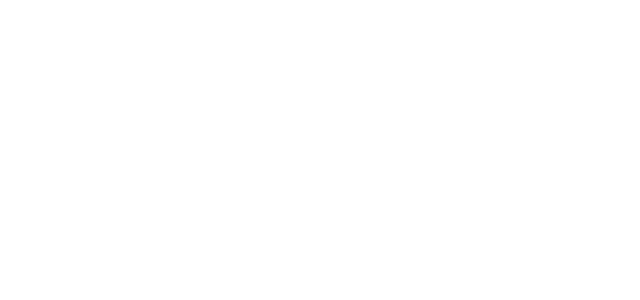
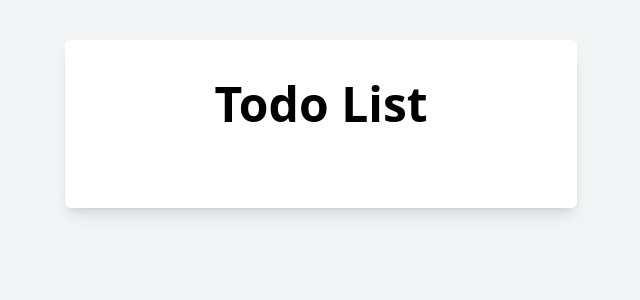
Before and after one commit to AtochePascual-Dev/TodoList-React, a React (Vite) app: page / in a window 1280 px wide. Shown: the top 300 px of the page, without its empty margins (319-959 px from the left). Built offline with nearby package versions, Linux system fonts and the light colour scheme.

Commit message:
[FEATURE] header component

```diff
--- a/index.html
+++ b/index.html
@@ -8,7 +8,7 @@
   <title>Todo-List React</title>
 </head>
 
-<body>
+<body class="bg-gray-100">
   <div id="root"></div>
   <script type="module" src="/src/main.jsx"></script>
 </body>
--- a/src/App.jsx
+++ b/src/App.jsx
@@ -1,9 +1,11 @@
+import Haeder from "./components/Haeder"
 
 function App() {
 
   return (
-    <>
-    </>
+    <div className="w-11/12 max-w-lg mt-10 mx-auto px5 py-10 shadow-lg rounded-md bg-white">
+      <Haeder />
+    </div>
   )
 }
 
--- /dev/null
+++ b/src/components/Haeder.jsx
@@ -0,0 +1,11 @@
+import React from 'react'
+
+const Haeder = () => {
+  return (
+    <header className='mb-10'>
+      <h1 className='text-center font-extrabold text-5xl'>Todo List</h1>
+    </header>
+  )
+}
+
+export default Haeder
```
